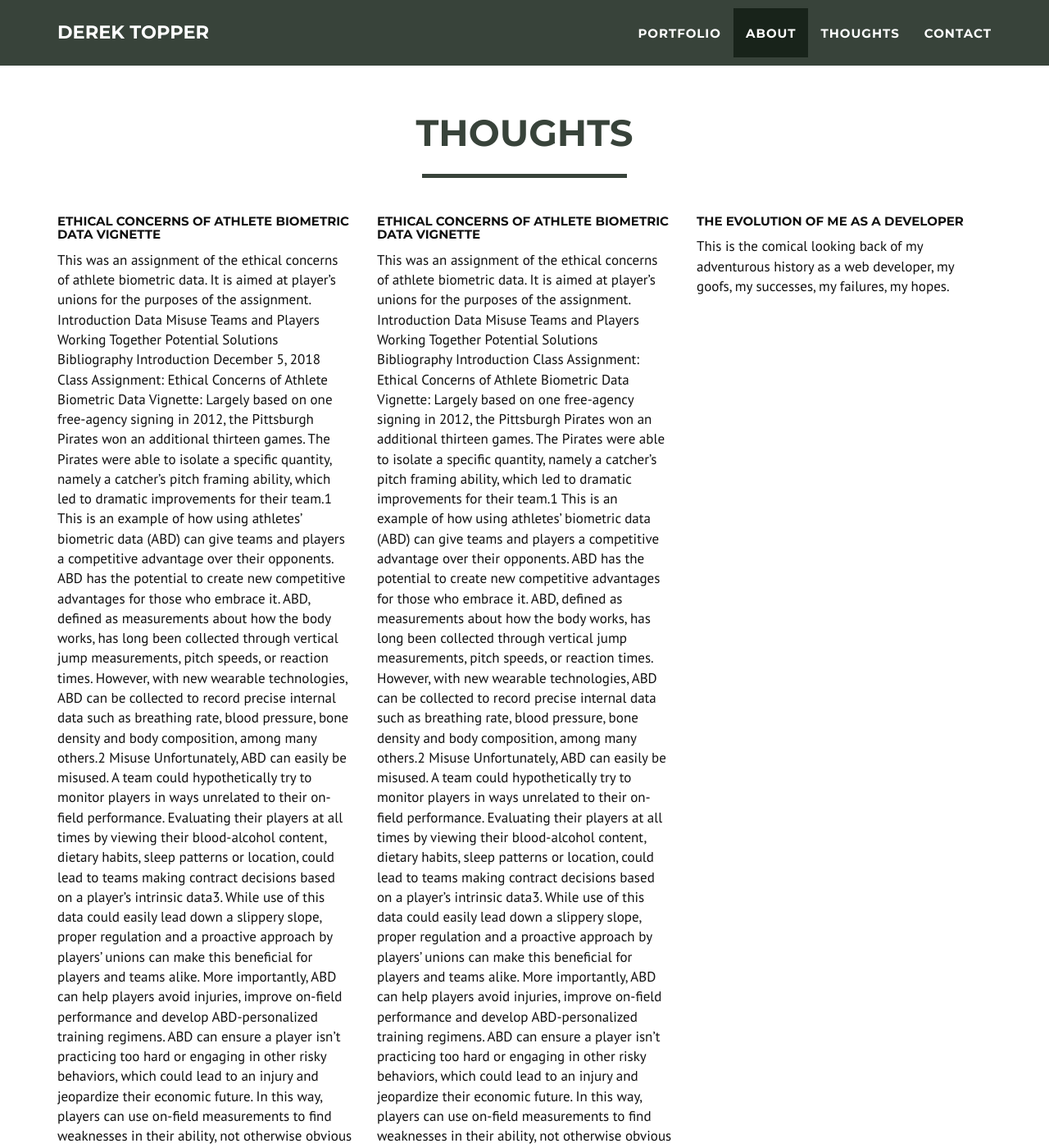
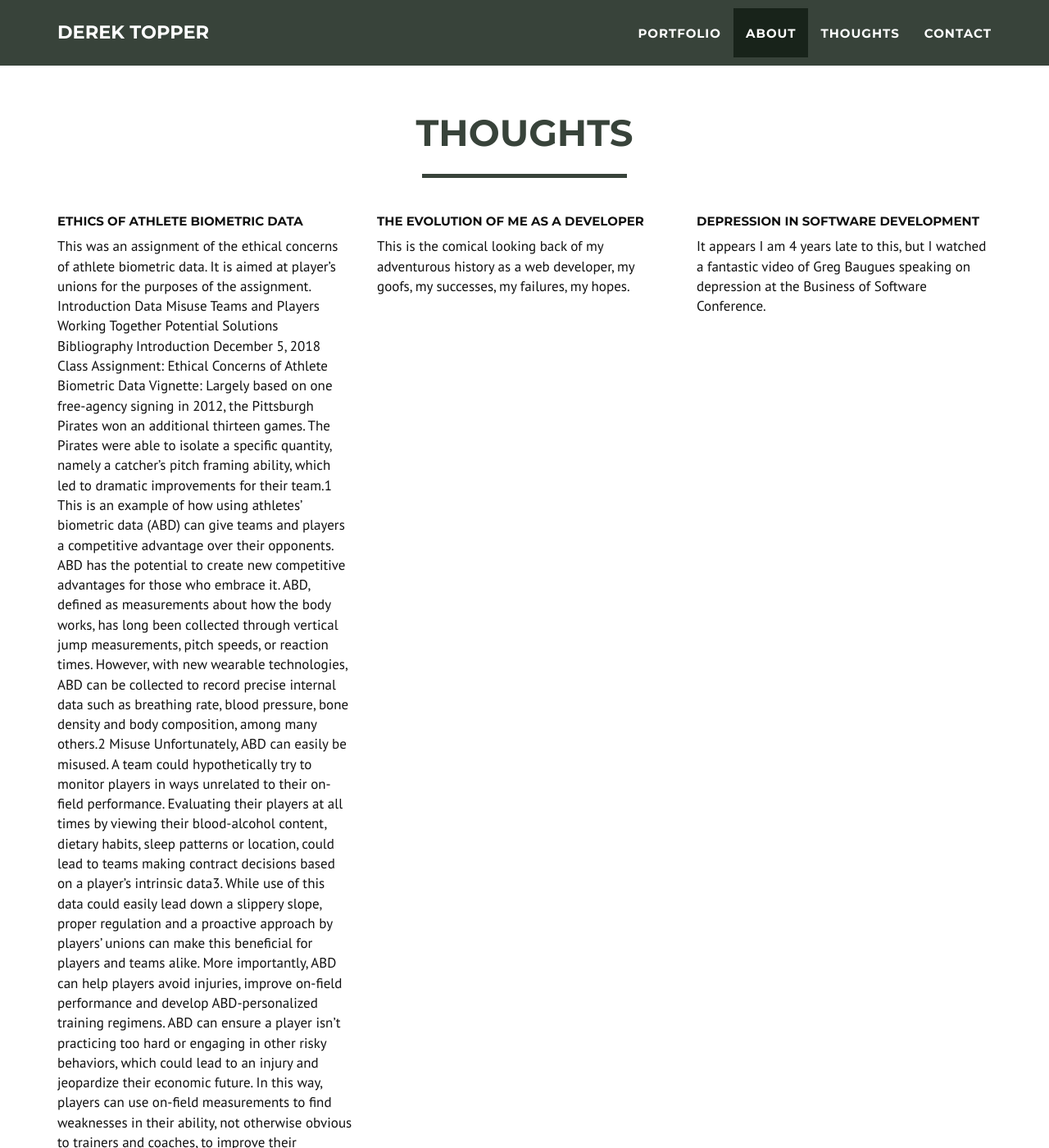
Before and after one commit to derektopper/derektopper.github.io, a Jekyll site: the page built from index.html, in a window 1280 px wide and 1400 px high, scrolled down 2304 px. Shown: the whole window at 82% size. Built offline with Jekyll 4.4.1, drawn with Linux system fonts in a browser that asks for light colours; some of the changed text lies outside the part shown.

Commit message:
attempt bug fix

```diff
--- a/_posts/blog/2018-04-29-Configure-Laravel-to-Use-PostgreSQL-with-Homestead.md
+++ /dev/null
@@ -1,71 +0,0 @@
----
-layout: blog_post
-title: Ethical Concerns of Athlete Biometric Data Vignette
-category: blog
----
-
-This was an assignment of the ethical concerns of athlete biometric data. It is aimed at player's unions for the purposes of the assignment.
-
-1. [Introduction](#introduction)
-2. [Data Misuse](#misuse)
-3. [Teams and Players Working Together](#together)
-4. [Potential Solutions](#sols)
-5. [Bibliography](#bibliography)
-
-<a name="introduction"></a>
-
-## Introduction
-
-Class Assignment: Ethical Concerns of Athlete Biometric Data Vignette:
-
-Largely based on one free-agency signing in 2012, the Pittsburgh Pirates won an additional thirteen games. The Pirates were able to isolate a specific quantity, namely a catcher’s pitch framing ability, which led to dramatic improvements for their team.1   This is an example of how using athletes’ biometric data (ABD) can give teams and players a competitive advantage over their opponents.  ABD has the potential to create new competitive advantages for those who embrace it. ABD, defined as measurements about how the body works, has long been collected through vertical jump measurements, pitch speeds, or reaction times. However, with new wearable technologies, ABD can be collected to record precise internal data such as breathing rate, blood pressure, bone density and body composition, among many others.2
-
-<a name="misuse"></a>
-
-## Misuse
-
-Unfortunately, ABD can easily be misused. A team could hypothetically try to monitor players in ways unrelated to their on-field performance. Evaluating their players at all times by viewing their blood-alcohol content, dietary habits, sleep patterns or location, could lead to teams making contract decisions based on a player’s intrinsic data3. While use of this data could easily lead down a slippery slope, proper regulation and a proactive approach by players’ unions can make this beneficial for players and teams alike.
-
-More importantly, ABD can help players avoid injuries, improve on-field performance and develop ABD-personalized training regimens. ABD can ensure a player isn’t practicing too hard or engaging in other risky behaviors, which could lead to an injury and jeopardize their economic future. In this way, players can use on-field measurements to find weaknesses in their ability, not otherwise obvious to trainers and coaches, to improve their performance. This use of data could also help players market themselves to teams and receive higher salaries if they show that they possess certain innate desirable traits like above-average speed or stamina.4
-
-<a name="together"></a>
-
-## Working Together
-
-Moreover, if the players’ unions work with the sports leagues, they can develop ways to sell certain parts of ABD to third parties and generate new revenue streams for players. This recently happened in the NFL, where a company called Whoop purchased access to certain player data and generated a new stream of revenue for players5. This is emblematic of deals that could be made with video-game creators, virtual-reality companies, television networks and various other companies6. ABD can also be a key part of content used for virtual and augmented-reality, fantasy sports, and sports wagering, all of which can also drive revenues for the players and teams7. Furthermore, studies have shown that fans become more engaged with players when shown ABD, which could lead to more merchandise sales as fans become more ardent supporters.8
-
-However, due to the pervasive nature of ABD, there are obvious risks of the data being used to negatively impact players; nevertheless, if certain safeguards are established, it would help limit these dangers. Since teams already test for narcotics and PEDs, perform injury screenings and examine a player’s medical records, which are treated as very sensitive data, before signing them to a contract, ABD should be treated in a similar manner. Further, ABD should be kept under a player’s control, which could be written into future player contracts and legally bind teams to keep data secure. Fines or roster capacity reductions could be imposed on teams that misuse ABD, as a further disincentive9.The players’ unions could also be instrumental in developing a centralized system for the management, dissemination and protection of ABD. ABD is likely going to be used, and players need to anticipate these changes to mitigate the damage and power loss10.
-
-<a name="sols"></a>
-
-## Solutions
-
-Ultimately, ABD needs to be regulated. Every Player’s Association and Collective Bargaining Agreement will need to blend players’ and teams’ interests in this matter. In terms of protecting the players, we need to offer a solution that allows players to opt out of providing ABD, allows them to revoke access and give as much ABD as they want to provide.11 As a compromise to teams, who want ABD to evaluate players, team doctors should be provided with a standardized set of ABD, which can be used to evaluate a player’s general health. Team doctors should serve as gatekeepers and protect this data, in this way. A player shouldn’t face any repercussions for choosing not to provide their ABD to teams, past minimum requirements and team doctors should serve as an independent third party, employed by the leagues, and be obligated to provide the same information to both parties.
-
-Players and teams have an economic stake in ABD and we need to make sure that the players’ interests are protected. Ultimately, there are concerns about ABD, but this data can be very useful to athletes. ABD can provide great training insights, performance benefits and additional revenue streams. With proper oversight, the ethical concerns can be avoided, and everyone can profit from this new form of information. Ultimately, ABD is going to be used and if players can take a proactive stance, then they can avoid heading down a very slippery slope.
-
-<a name="bibliography"></a>
-
-## Bibliography
-
-1. Sawchik, Travis. Big Data Baseball: Math, Miracles, and the End of a 20-Year Losing Streak. Flatiron Books, 2016.
-
-2. Osborne, Barbara, and Jennie L Cunningham. “Legal and Ethical Implications of Athletes ' Biometric Data Collection in Professional Sport.” Marquette Sports Law Review, vol. 28, no. 1, 2017, doi:10.6019/tol.elsi-c.2015.00001.1.
-
-3. Venook, Jeremy. “The Upcoming Privacy Battle Over Wearables in the NBA.” The Atlantic, Atlantic Media Company, 11 Apr. 2017, www.theatlantic.com/business/archive/2017/04/biometric-tracking-sports/522222/.
-
-4. Madni, Jamal A., and Juo-Yu Lee. “Processing Biometric Data of Game Players Using Body Sensors.” 2009 IEEE Sensors Applications Symposium, 2009, doi:10.1109/sas.2009.4801798.
-
-5. Jones, Rhett. “NFL Players Strike a Deal to Sell Their Biometric Data.” Gizmodo, Gizmodo, 25 Apr. 2017, gizmodo.com/nfl-players-strike-a-deal-to-sell-their-biometric-data-1794616994.
-
-6. McMahan, Ian. “The Tricky Ethics of the NFL's New Open Data Policy.” Wired, Conde Nast, 28 Mar. 2018, www.wired.com/story/the-tricky-ethics-of-the-nfls-new-open-data-policy/.
-
-7. Gale, Kristy. “The Sports Industry's New Power Play: Athlete Biometric Data Domination. Who Owns It and What May Be Done with It .” HeinOnline, Arizona State University Sports and Entertainment Law Journal, 2016, http://asuselj.org/wp-content/uploads/2017/02/The-Sports-Industrys-New-Power-Play-Athlete-Biometric-Data-Domination-Who-Owns-it-and-What-May-be-Done-with-It.pdf
-
-8. Curmi, Franco, et al. “HeartLink.” Proceedings of the SIGCHI Conference on Human Factors in Computing Systems - CHI '13, 2013, doi:10.1145/2470654.2466231.
-
-9. Arnold, Jason F., and Robert M. Sade. “Wearable Technologies in Collegiate Sports: The Ethics of Collecting Biometric Data From Student-Athletes.” The American Journal of Bioethics, vol. 17, no. 1, 2016, pp. 67–70., doi:10.1080/15265161.2016.1251648.
-
-10. Wyshynski, Greg, “Player Tracking Coming to the NHL? It's Complicated.” ESPN.com, 28 Feb. 2018, es.pn/2oDWYUA.
-
-11. Karkazis, K., and J. R. Fishman. 2017. Tracking U.S. professional athletes: The ethics of biometric technologies. American Journal of Bioethics 17(1): 45–60.
--- a/_posts/blog/2018-12-05-Ethics.md
+++ b/_posts/blog/2018-12-05-Ethics.md
@@ -1,6 +1,6 @@
 ---
 layout: blog_post
-title: Ethical Concerns of Athlete Biometric Data Vignette
+title: Ethics of Athlete Biometric Data
 category: blog
 ---
 
@@ -54,15 +54,15 @@
 
 2. Osborne, Barbara, and Jennie L Cunningham. “Legal and Ethical Implications of Athletes ' Biometric Data Collection in Professional Sport.” Marquette Sports Law Review, vol. 28, no. 1, 2017, doi:10.6019/tol.elsi-c.2015.00001.1.
 
-3. Venook, Jeremy. “The Upcoming Privacy Battle Over Wearables in the NBA.” The Atlantic, Atlantic Media Company, 11 Apr. 2017, www.theatlantic.com/business/archive/2017/04/biometric-tracking-sports/522222/.
+3. [Venook, Jeremy. “The Upcoming Privacy Battle Over Wearables in the NBA.” The Atlantic, Atlantic Media Company, 11 Apr. 2017](www.theatlantic.com/business/archive/2017/04/biometric-tracking-sports/522222/)
 
 4. Madni, Jamal A., and Juo-Yu Lee. “Processing Biometric Data of Game Players Using Body Sensors.” 2009 IEEE Sensors Applications Symposium, 2009, doi:10.1109/sas.2009.4801798.
 
-5. Jones, Rhett. “NFL Players Strike a Deal to Sell Their Biometric Data.” Gizmodo, Gizmodo, 25 Apr. 2017, gizmodo.com/nfl-players-strike-a-deal-to-sell-their-biometric-data-1794616994.
+5. [Jones, Rhett. “NFL Players Strike a Deal to Sell Their Biometric Data.” Gizmodo, Gizmodo, 25 Apr. 2017](gizmodo.com/nfl-players-strike-a-deal-to-sell-their-biometric-data-1794616994/)
 
-6. McMahan, Ian. “The Tricky Ethics of the NFL's New Open Data Policy.” Wired, Conde Nast, 28 Mar. 2018, www.wired.com/story/the-tricky-ethics-of-the-nfls-new-open-data-policy/.
+6. [McMahan, Ian. “The Tricky Ethics of the NFL's New Open Data Policy.” Wired, Conde Nast, 28 Mar. 2018](www.wired.com/story/the-tricky-ethics-of-the-nfls-new-open-data-policy/)
 
-7. Gale, Kristy. “The Sports Industry's New Power Play: Athlete Biometric Data Domination. Who Owns It and What May Be Done with It .” HeinOnline, Arizona State University Sports and Entertainment Law Journal, 2016, http://asuselj.org/wp-content/uploads/2017/02/The-Sports-Industrys-New-Power-Play-Athlete-Biometric-Data-Domination-Who-Owns-it-and-What-May-be-Done-with-It.pdf
+7. [Gale, Kristy. “The Sports Industry's New Power Play: Athlete Biometric Data Domination. Who Owns It and What May Be Done with It .” HeinOnline, Arizona State University Sports and Entertainment Law Journal, 2016](http://asuselj.org/wp-content/uploads/2017/02/The-Sports-Industrys-New-Power-Play-Athlete-Biometric-Data-Domination-Who-Owns-it-and-What-May-be-Done-with-It.pdf)
 
 8. Curmi, Franco, et al. “HeartLink.” Proceedings of the SIGCHI Conference on Human Factors in Computing Systems - CHI '13, 2013, doi:10.1145/2470654.2466231.
 
```
